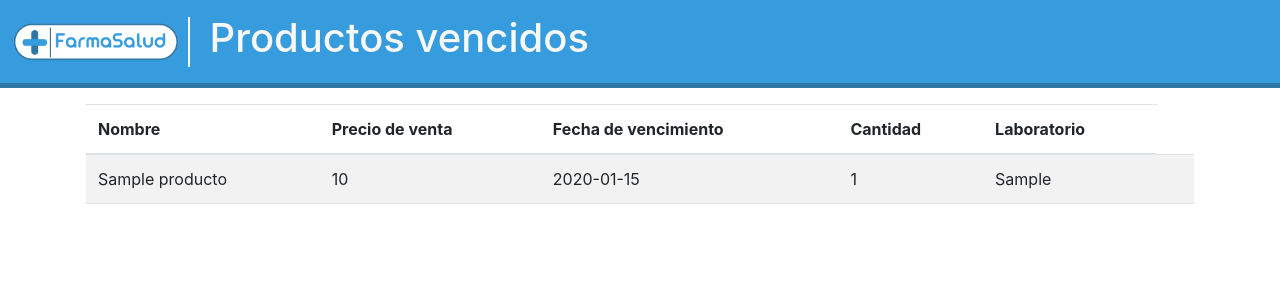
After one commit to isabellaSolarte/ProyectoApp-Back, a PHP site: page /consultar_fechaVencimiento.php in a window 1280 px wide. The commit adds this page. Shown: the top 300 px of the page. Run offline with PHP 8.4, Linux system fonts and the light colour scheme; tables that the repository leaves empty hold one stand-in row (values such as "Sample post").

Commit message:
Create method date and others

```diff
--- /dev/null
+++ b/consultar_fechaVencimiento.php
@@ -0,0 +1,43 @@
+<?php include("db.php") ?>
+<?php include("includes/headerDate.php") ?>
+<div class="container p-3">
+            <?php if(isset($_SESSION['message_type'])){?>
+                <div class="alert alert-<?= $_SESSION['message_type']?> alert-dismissible fade show" role="alert">
+                <?= $_SESSION['message']?>
+                <button type="button" class="btn-close" data-bs-dismiss="alert" aria-label="Close"></button>
+                </div>
+            <?php session_unset();}?>
+            <div class="table-responsive ">
+                        <table class="table table-striped rounded">
+                            <thead>
+                                <tr>
+                                    <th>Nombre</th>
+                                    <th>Precio de venta</th>
+                                    <th>Fecha de vencimiento</th>
+                                    <th>Cantidad</th>
+                                    <th>Laboratorio</th>
+
+                                </tr>
+                            </thead>
+                            <tbody>
+                            <?php
+                                $query2 = "SELECT NOMBRE_PRODUCTO, PRECIO_PUBLICO_PRD, FECHA_VENCIMIENTO_PRD, PRODUCTO_CANTIDAD, LABORATORIO FROM PRODUCTO WHERE FECHA_VENCIMIENTO_PRD < CURDATE();";
+                                $result= mysqli_query($conn,$query2);
+                                 while($row = mysqli_fetch_array($result)){?>
+                                            <tr>
+                                                <td><?php echo $row['NOMBRE_PRODUCTO'] ?></td>
+                                                <td><?php echo $row["PRECIO_PUBLICO_PRD"]?></td>
+                                                <td><?php echo  $row['FECHA_VENCIMIENTO_PRD']?></td>
+                                                <td><?php echo $row['PRODUCTO_CANTIDAD'] ?></td>
+                                                <td><?php echo $row['LABORATORIO']?></td>
+
+                                                <td> </td>
+                                            </tr>
+                                            <?php } ?>
+
+
+                            </tbody>
+                        </table>
+            </div>
+</div>
+<?php include("includes/footer.php") ?>
--- /dev/null
+++ b/includes/headerDate.php
@@ -0,0 +1,29 @@
+<!DOCTYPE html>
+<html lang="en">
+<head>
+    <meta charset="UTF-8">
+    <meta name="viewport" content="width=device-width, initial-scale=1.0">
+    <script src="https://code.jquery.com/jquery-3.6.0.min.js"></script>
+    <link href="https://cdn.jsdelivr.net/npm/bootstrap@5.3.2/dist/css/bootstrap.min.css" rel="stylesheet" integrity="sha384-T3c6CoIi6uLrA9TneNEoa7RxnatzjcDSCmG1MXxSR1GAsXEV/Dwwykc2MPK8M2HN" crossorigin="anonymous">
+    <link href="https://cdnjs.cloudflare.com/ajax/libs/font-awesome/5.15.1/css/all.min.css" rel="stylesheet">
+    <link href='https://unpkg.com/boxicons@2.1.4/css/boxicons.min.css' rel='stylesheet'>
+    <link href="https://cdn.jsdelivr.net/npm/bootstrap@5.3.0/dist/css/bootstrap.min.css" rel="stylesheet" integrity="sha384-9ndCyUaIbzAi2FUVXJi0CjmCapSmO7SnpJef0486qhLnuZ2cdeRhO02iuK6FUUVM" crossorigin="anonymous">
+    <link href="https://fonts.googleapis.com/css2?family=Roboto:wght@300;400;500;700&display=swap" rel="stylesheet">
+    <script src="https://cdn.jsdelivr.net/npm/bootstrap@5.3.0/dist/js/bootstrap.min.js"></script>
+    <link href="https://maxcdn.bootstrapcdn.com/bootstrap/4.5.2/css/bootstrap.min.css" rel="stylesheet">
+    <link href="https://cdnjs.cloudflare.com/ajax/libs/font-awesome/5.15.1/css/all.min.css" rel="stylesheet">
+    <link href="https://maxcdn.bootstrapcdn.com/bootstrap/4.5.2/css/bootstrap.min.css" rel="stylesheet">
+    <link href="https://stackpath.bootstrapcdn.com/bootstrap/4.5.2/css/bootstrap.min.css" rel="stylesheet">
+    <script src="https://stackpath.bootstrapcdn.com/bootstrap/4.5.2/js/bootstrap.min.js"></script>
+    <link rel="stylesheet" href="assets/css/style.css">
+    <title>Crud mysql</title>
+</head>
+<body>
+    <div class="cabecera">
+        <img src="assets/Logo.png" alt="Icono" class="icono-izquierda">
+        <div class="separador"></div>
+        <div class="titulo-pagina">
+            <h1 class="titulo">Productos vencidos</h1>
+        </div>
+
+    </div>
--- a/list_products.php
+++ b/list_products.php
@@ -3,8 +3,8 @@
 <div class="container p-3">
         <!-- Botones -->
             <div class="mb-3">
-                <a href="index.php" class="btn btn-primary">Botón 1</a>
-                <a href="index.php" class="btn btn-secondary">Botón 2</a>
+                <a href="consultar_fechaVencimiento.php" class="btn btn-primary">Productos vencidos</a>
+                <a href="consultar_proveedores.php" class="btn btn-secondary">Proveedores</a>
             </div>
             <?php if(isset($_SESSION['message_type'])){?>
                 <div class="alert alert-<?= $_SESSION['message_type']?> alert-dismissible fade show" role="alert">
```
Also changed, not shown: consultar_proveedores.php (added, +55 -0 lines), includes/headerProveedor.php (added, +29 -0 lines).
